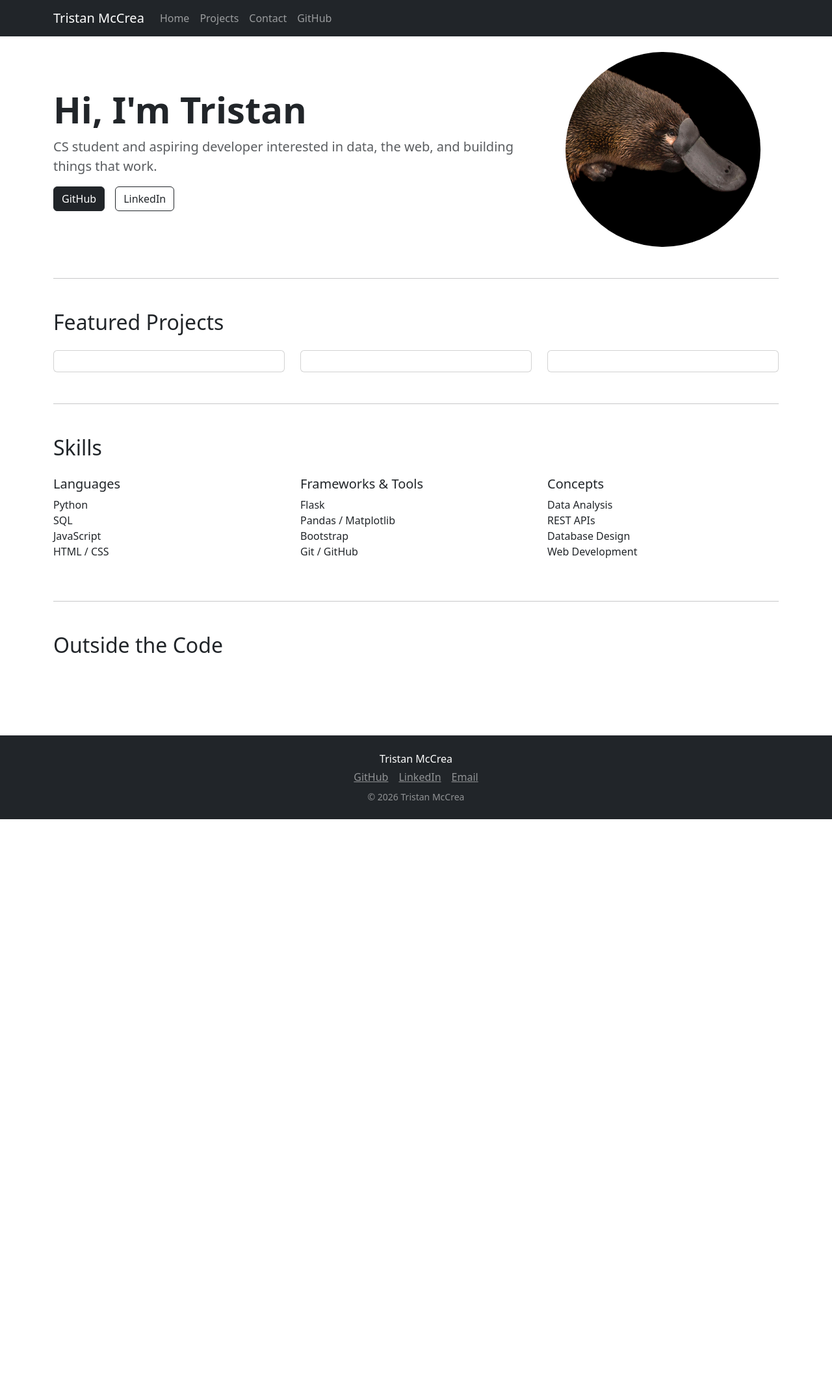
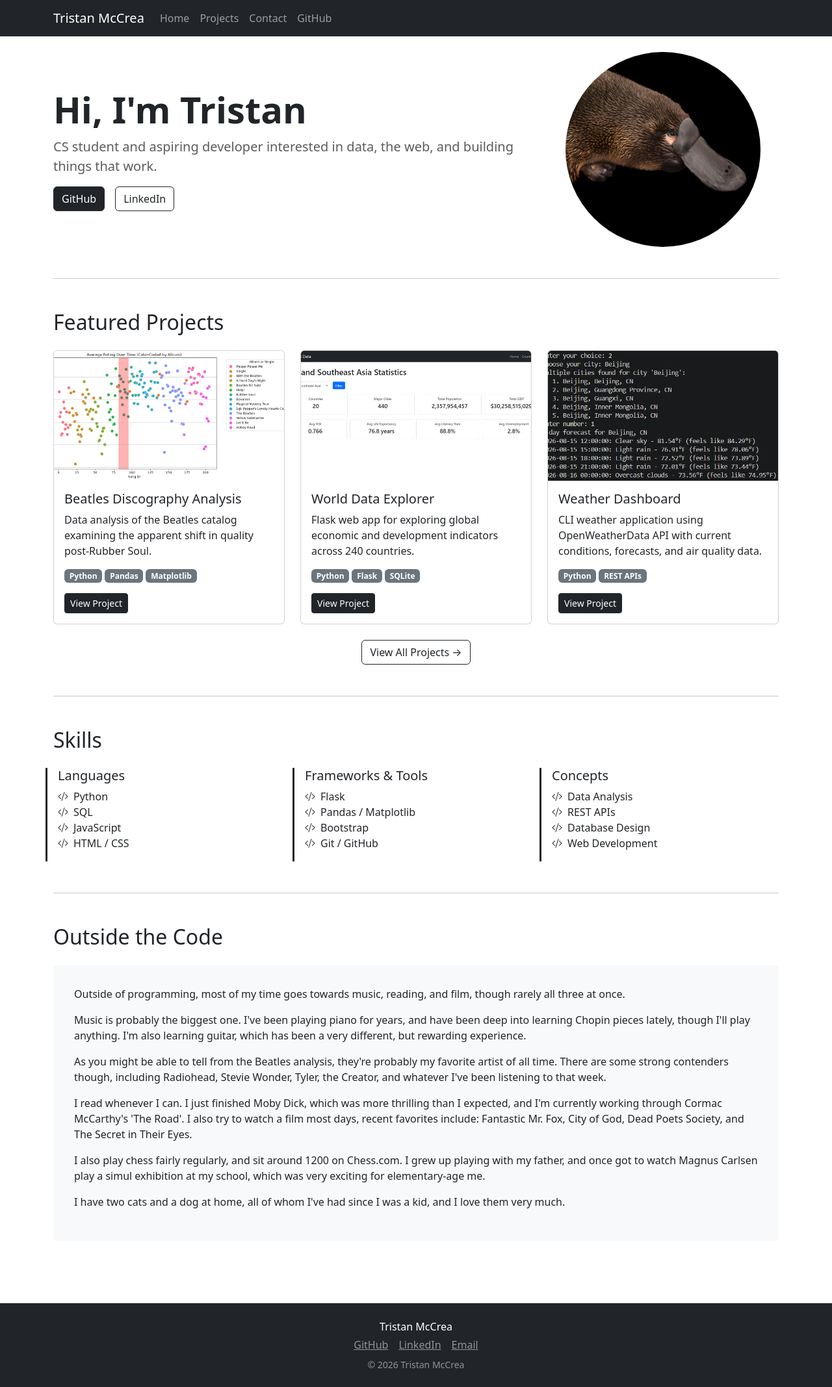
Before and after one commit to Trisolis/trisolis.github.io, a Jekyll site: the page built from index.html, in a window 1280 px wide. Shown: the whole page at 65% size. Built offline with Jekyll 4.4.1, drawn with Linux system fonts in a browser that asks for light colours; before the commit the page ends 1261 px from its top, so only the background shows below that.

Commit message:
Fill out projects + personal details
Featured projects:
- Fleshed out structure I placed earlier
- Badges added and 3 most relevant concepts placed within
- Add relative link to the projects page below
- Images lead to actual project screenshots

Skills:
- Add little icons as bullet point replacements

Personal details:
- Flesh out with as many interests/hobbies I could think of, without going overboard

CSS:
- Add small vertical line to the left of each skills column
- Standardize size of card images (so sizing stays consistent)
- Add a background block behind the personal section (looks a bit empty otherwise)

```diff
--- a/_layouts/default.html
+++ b/_layouts/default.html
@@ -6,6 +6,7 @@
     <title>{{ page.title }} | Tristan McCrea</title>
     <link href="https://cdn.jsdelivr.net/npm/bootstrap@5.3.0/dist/css/bootstrap.min.css" rel="stylesheet">
     <link rel="stylesheet" href="{{ '/assets/css/style.css' | relative_url }}">
+    <link rel="stylesheet" href="https://cdn.jsdelivr.net/npm/bootstrap-icons@1.11.0/font/bootstrap-icons.css">
 
 </head>
 
--- a/assets/css/style.css
+++ b/assets/css/style.css
@@ -8,3 +8,18 @@ body {
 main {
     flex-grow: 1;
 }
+
+.skills-column {
+    border-left: 3px solid #212529;
+    padding-left: 1rem;
+}
+
+.card-img-top {
+    height: 200px;
+    object-fit: cover;
+}
+
+.personal-section {
+    background-color: #f8f9fa;
+    padding: 2rem;
+}
--- a/index.html
+++ b/index.html
@@ -29,65 +29,96 @@ title: Home
     <div class="col">
         <div class="card h-100">
             <!-- Add image of each project here-->
+            <img src="{{ '/assets/images/beatles.png' | relative_url }}" class="card-img-top" alt="Beatles Analysis">
             <div class="card-body">
                 <!-- Add card titles and text here-->
+                <h5 class="card-title">Beatles Discography Analysis</h5>
+                <p class="card-text">Data analysis of the Beatles catalog examining the apparent shift in quality post-Rubber Soul.</p>
                 <!-- Also try to add badges for relevant concepts/languages-->
+                <div class="d-flex gap-1 mb-3">
+                    <span class="badge bg-secondary">Python</span>
+                    <span class="badge bg-secondary">Pandas</span>
+                    <span class="badge bg-secondary">Matplotlib</span>
+                </div>
                 <!-- Link to project on GitHub-->
+                <a href="https://github.com/Trisolis/Beatles-Analysis" class="btn btn-sm btn-dark" target="_blank">View Project</a>
             </div>
         </div>
     </div>
     <div class="col">
         <div class="card h-100">
             <!-- Add image of each project here-->
+            <img src="{{ '/assets/images/flask.png' | relative_url }}" class="card-img-top" alt="Flask App">
             <div class="card-body">
                 <!-- Add card titles and text here-->
+                <h5 class="card-title">World Data Explorer</h5>
+                <p class="card-text">Flask web app for exploring global economic and development indicators across 240 countries.</p>
                 <!-- Also try to add badges for relevant concepts/languages-->
+                <div class="d-flex gap-1 mb-3">
+                    <span class="badge bg-secondary">Python</span>
+                    <span class="badge bg-secondary">Flask</span>
+                    <span class="badge bg-secondary">SQLite</span>
+                </div>
                 <!-- Link to project on GitHub-->
+                 <a href="https://github.com/Trisolis/World-Data-App" class="btn btn-sm btn-dark" target="_blank">View Project</a>
             </div>
         </div>
     </div>
     <div class="col">
         <div class="card h-100">
             <!-- Add image of each project here-->
+            <img src="{{ '/assets/images/weather.png' | relative_url }}" class="card-img-top" alt="Weather API">
             <div class="card-body">
                 <!-- Add card titles and text here-->
+                <h5 class="card-title">Weather Dashboard</h5>
+                <p class="card-text">CLI weather application using OpenWeatherData API with current conditions, forecasts, and air quality data.</p>
                 <!-- Also try to add badges for relevant concepts/languages-->
+                <div class="d-flex gap-1 mb-3">
+                    <span class="badge bg-secondary">Python</span>
+                    <span class="badge bg-secondary">REST APIs</span>
+                </div>
                 <!-- Link to project on GitHub-->
+                <a href="https://github.com/Trisolis/Weather-Dashboard" class="btn btn-sm btn-dark" target="_blank">View Project</a>
             </div>
         </div>
     </div>
 </div>
 
+<div class="text-center mt-4">
+    <a href="{{ '/projects.html' | relative_url }}" class="btn btn-outline-dark">View All Projects →</a>
+</div>
+
 <hr class="my-5">
 
 <!-- Skills -->
+
 <h2 class="mb-4">Skills</h2>
 <div class="row">
-    <div class="col">
+    <div class="col skills-column">
         <h5>Languages</h5>
         <ul class="list-unstyled">
-            <li>Python</li>
-            <li>SQL</li>
-            <li>JavaScript</li>
-            <li>HTML / CSS</li>
+            <li><i class="bi bi-code-slash me-2"></i>Python</li>
+            <li><i class="bi bi-code-slash me-2"></i>SQL</li>
+            <li><i class="bi bi-code-slash me-2"></i>JavaScript</li>
+            <li><i class="bi bi-code-slash me-2"></i>HTML / CSS</li>
         </ul>
     </div>
-    <div class="col">
+    <div class="col skills-column">
         <h5>Frameworks & Tools</h5>
         <ul class="list-unstyled">
-            <li>Flask</li>
-            <li>Pandas / Matplotlib</li>
-            <li>Bootstrap</li>
-            <li>Git / GitHub</li>
+            <li><i class="bi bi-code-slash me-2"></i>Flask</li>
+            <li><i class="bi bi-code-slash me-2"></i>Pandas / Matplotlib</li>
+            <li><i class="bi bi-code-slash me-2"></i>Bootstrap</li>
+            <li><i class="bi bi-code-slash me-2"></i>Git / GitHub</li>
         </ul>
     </div>
-    <div class="col">
+    <div class="col skills-column">
         <h5>Concepts</h5>
         <ul class="list-unstyled">
-            <li>Data Analysis</li>
-            <li>REST APIs</li>
-            <li>Database Design</li>
-            <li>Web Development</li>
+            <li><i class="bi bi-code-slash me-2"></i>Data Analysis</li>
+            <li><i class="bi bi-code-slash me-2"></i>REST APIs</li>
+            <li><i class="bi bi-code-slash me-2"></i>Database Design</li>
+            <li><i class="bi bi-code-slash me-2"></i>Web Development</li>
         </ul>
     </div>
 </div>
@@ -96,3 +127,16 @@ title: Home
 
 <!-- Personal -->
 <h2 class="mb-4">Outside the Code</h2>
+<div class="personal-section">
+    <p>Outside of programming, most of my time goes towards music, reading, and film, though rarely all three at once.</p>
+
+    <p>Music is probably the biggest one. I've been playing piano for years, and have been deep into learning Chopin pieces lately, though I'll play anything. I'm also learning guitar, which has been a very different, but rewarding experience. </p>
+
+    <p>As you might be able to tell from the Beatles analysis, they're probably my favorite artist of all time. There are some strong contenders though, including Radiohead, Stevie Wonder, Tyler, the Creator, and whatever I've been listening to that week.</p>
+
+    <p>I read whenever I can. I just finished Moby Dick, which was more thrilling than I expected, and I'm currently working through Cormac McCarthy's 'The Road'. I also try to watch a film most days, recent favorites include: Fantastic Mr. Fox, City of God, Dead Poets Society, and The Secret in Their Eyes.</p>
+
+    <p>I also play chess fairly regularly, and sit around 1200 on Chess.com. I grew up playing with my father, and once got to watch Magnus Carlsen play a simul exhibition at my school, which was very exciting for elementary-age me.</p>
+
+    <p>I have two cats and a dog at home, all of whom I've had since I was a kid, and I love them very much. </p>
+</div>
```
Also changed, not shown: assets/images/beatles.png (added), assets/images/flask.png (added), assets/images/weather.png (added).
